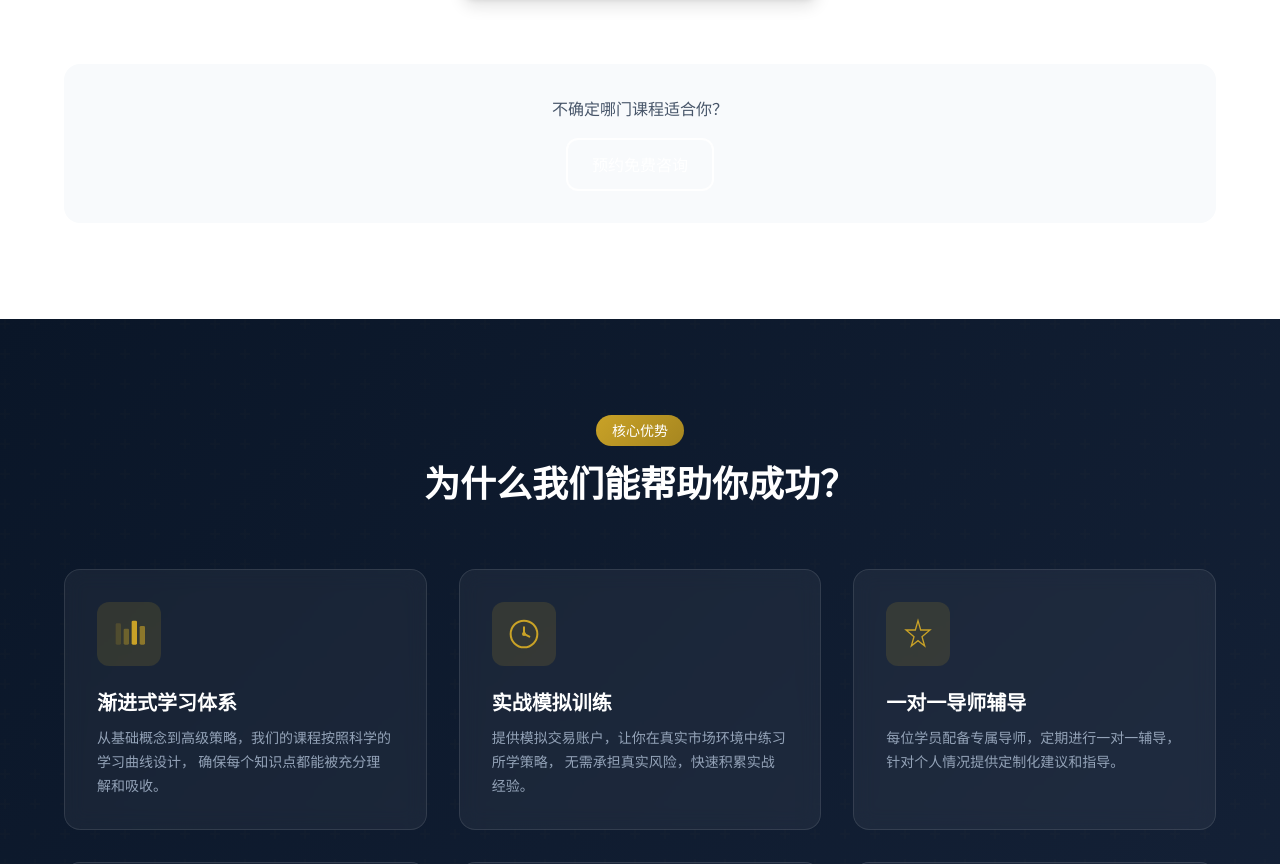
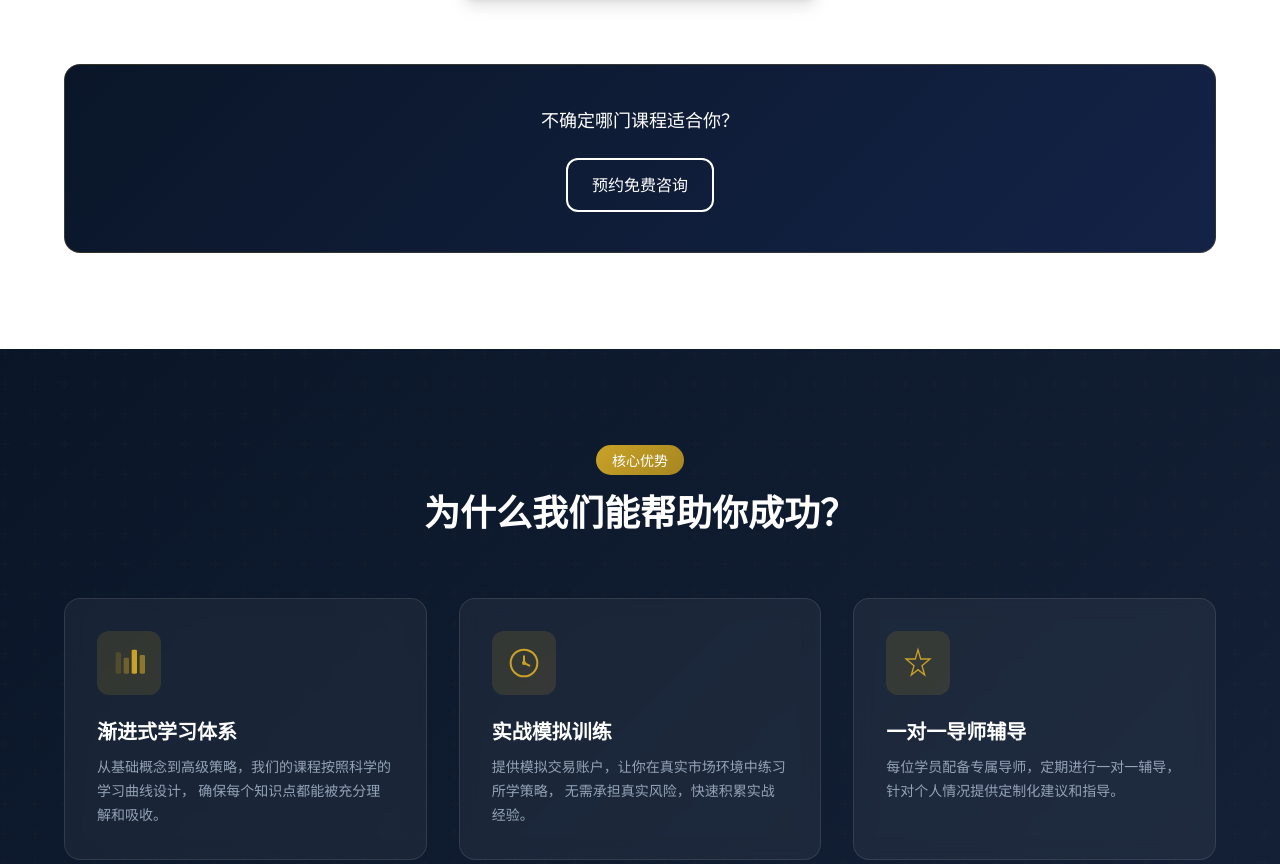
Before and after one commit to cyt1999/xianhua, a plain HTML site: page index.html in a window 1280 px wide. Shown: the part 2438-3302 px from the top of the page. Drawn offline with Linux system fonts and the light colour scheme.

Commit message:
style(css): 优化课程CTA区域的样式
将背景改为渐变色并增加边框，调整文字大小和颜色以提升视觉效果

```diff
--- a/css/styles.css
+++ b/css/styles.css
@@ -856,14 +856,17 @@ font-size: var(--text-lg);
 
 .courses-cta {
     text-align: center;
-    padding: var(--space-8);
-    background: var(--color-gray-50);
+    padding: var(--space-10);
+    background: linear-gradient(135deg, var(--color-primary) 0%, #132347 100%);
     border-radius: var(--radius-xl);
+    border: 1px solid rgba(201, 162, 39, 0.2);
 }
 
 .courses-cta p {
-    margin-bottom: var(--space-4);
-    color: var(--color-gray-600);
+    margin-bottom: var(--space-6);
+    font-size: var(--text-lg);
+    color: var(--color-white);
+    font-weight: 500;
 }
 
 /* ========================
```
